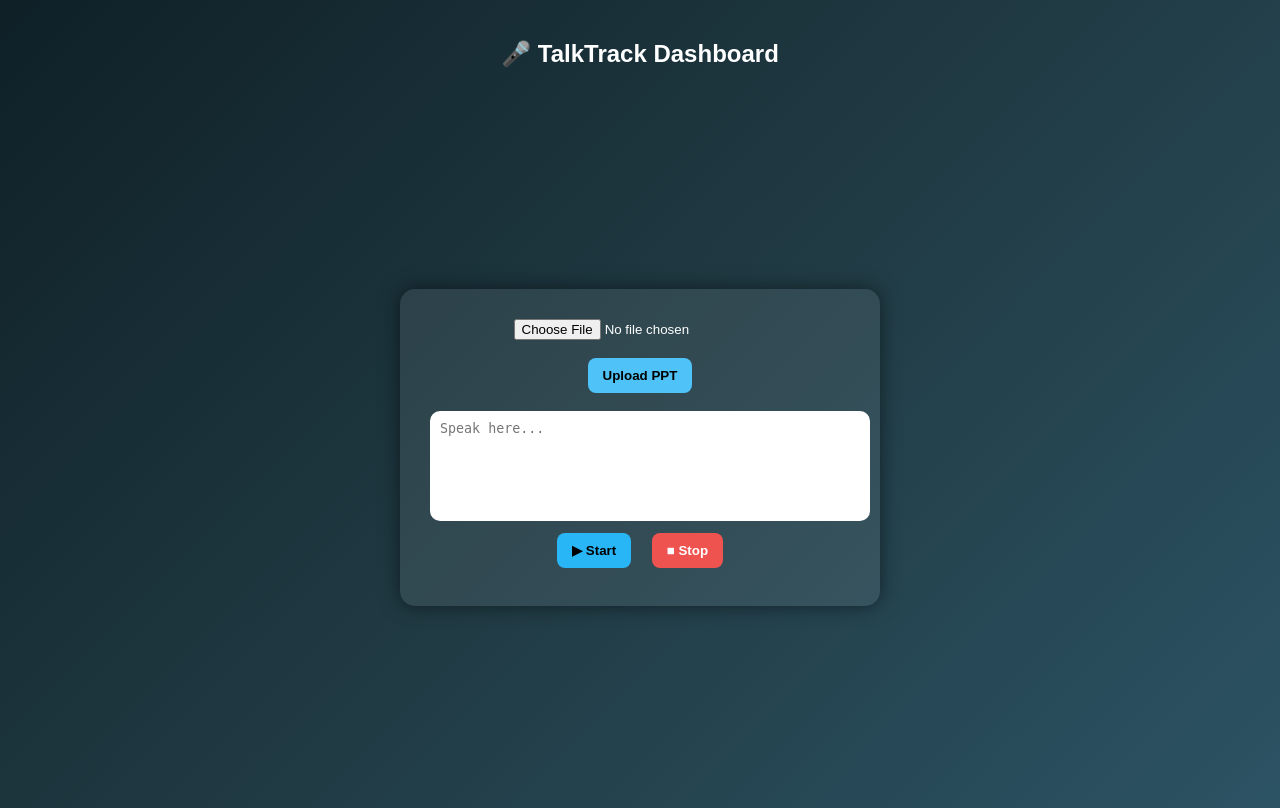
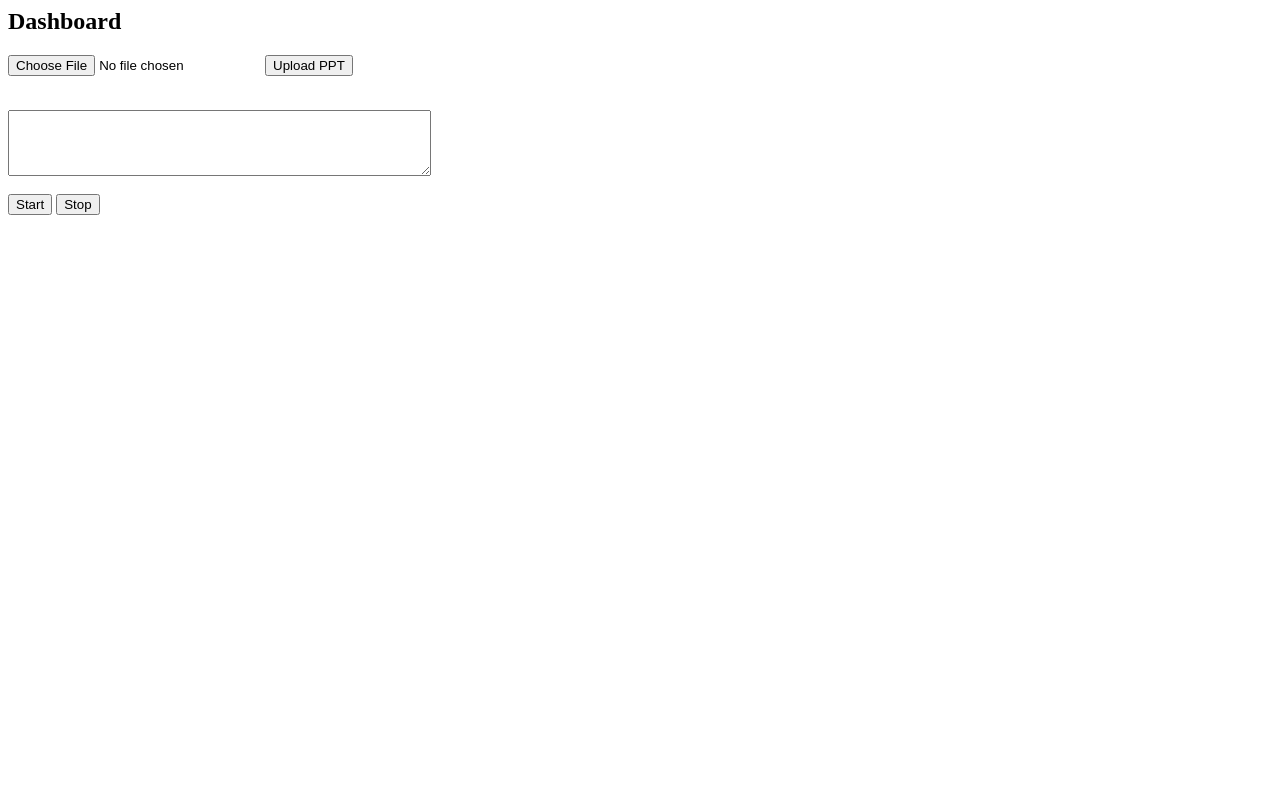
Before and after one commit to ejjigirikavya/TalkTrackAI, a Flask app: page /dashboard in a window 1280 px wide. After the commit the page ends 215 px from the top, so only its background shows below. Run offline with Flask 3, Linux system fonts and the light colour scheme.

Commit message:
Update dashboard.html

```diff
--- a/templates/dashboard.html
+++ b/templates/dashboard.html
@@ -1,149 +1,39 @@
-<!DOCTYPE html>
-<html>
-<head>
-    <title>TalkTrack Dashboard</title>
+<h2>Dashboard</h2>
 
-    <style>
-        body {
-            margin: 0;
-            font-family: Arial, sans-serif;
-            background: linear-gradient(135deg, #0f2027, #203a43, #2c5364);
-            color: white;
-        }
-
-        h2 {
-            text-align: center;
-            padding-top: 20px;
-        }
-
-        .container {
-            display: flex;
-            justify-content: center;
-            align-items: center;
-            min-height: 90vh;
-        }
-
-        .card {
-            background: rgba(255,255,255,0.08);
-            padding: 30px;
-            border-radius: 15px;
-            width: 420px;
-            box-shadow: 0 0 20px rgba(0,0,0,0.5);
-            text-align: center;
-        }
-
-        input[type="file"] {
-            margin-bottom: 10px;
-            color: white;
-        }
-
-        textarea {
-            width: 100%;
-            height: 90px;
-            border-radius: 10px;
-            border: none;
-            padding: 10px;
-            margin-top: 10px;
-            resize: none;
-        }
-
-        button {
-            padding: 10px 15px;
-            margin: 8px;
-            border: none;
-            border-radius: 8px;
-            cursor: pointer;
-            font-weight: bold;
-        }
-
-        .upload {
-            background: #4fc3f7;
-            color: black;
-        }
-
-        .start {
-            background: #29b6f6;
-            color: black;
-        }
-
-        .stop {
-            background: #ef5350;
-            color: white;
-        }
-
-        .results {
-            margin-top: 20px;
-            text-align: left;
-            background: rgba(255,255,255,0.1);
-            padding: 15px;
-            border-radius: 10px;
-        }
-
-        ul {
-            padding-left: 20px;
-        }
-
-        .error {
-            color: #ff6b6b;
-        }
-    </style>
-</head>
-
-<body>
-
-<h2>🎤 TalkTrack Dashboard</h2>
-
-<div class="container">
-<div class="card">
-
-    <!-- Upload -->
 <form action="/upload" method="POST" enctype="multipart/form-data">
-        <input type="file" name="ppt" required><br>
-        <button class="upload">Upload PPT</button>
+    <input type="file" name="ppt">
+    <button>Upload PPT</button>
 </form>
-
-    <!-- Speech -->
-    <textarea id="speechText" placeholder="Speak here..."></textarea>
 
 <br>
 
-    <button class="start" onclick="startSpeech()">▶ Start</button>
-    <button class="stop" onclick="stopSpeech()">■ Stop</button>
+<textarea id="speechText" rows="4" cols="50"></textarea><br><br>
 
-    <!-- Hidden form -->
+<button onclick="startSpeech()">Start</button>
+<button onclick="stopSpeech()">Stop</button>
+
 <form id="form" action="/analyze" method="POST">
     <input type="hidden" name="text" id="hiddenText">
 </form>
 
-    <!-- Error -->
 {% if error %}
-        <p class="error">{{ error }}</p>
+<p style="color:red">{{error}}</p>
 {% endif %}
 
-    <!-- Results -->
 {% if spoken %}
-    <div class="results">
-        <h3>📊 Results</h3>
+<h3>Results</h3>
+<p>Accuracy: {{accuracy}}</p>
+<p>Fillers: {{fillers}}</p>
+<p>WPM: {{wpm}}</p>
+<p>Pauses: {{pauses}}</p>
 
-        <p><b>Spoken:</b> {{ spoken }}</p>
-        <p><b>Accuracy:</b> {{ accuracy }}%</p>
-        <p><b>Fillers:</b> {{ fillers }}</p>
-        <p><b>Speed:</b> {{ wpm }} WPM</p>
-        <p><b>Pauses:</b> {{ pauses }}</p>
-
-        <h4>🧠 AI Feedback</h4>
 <ul>
 {% for f in feedback %}
-            <li>{{ f }}</li>
+<li>{{f}}</li>
 {% endfor %}
 </ul>
-    </div>
 {% endif %}
 
-</div>
-</div>
-
-<!-- JS -->
 <script>
 let recognition;
 
@@ -173,6 +63,3 @@ function stopSpeech(){
     }, 500);
 }
 </script>
-
-</body>
-</html>
```
Lines whose indentation alone changed are shown as unchanged.
